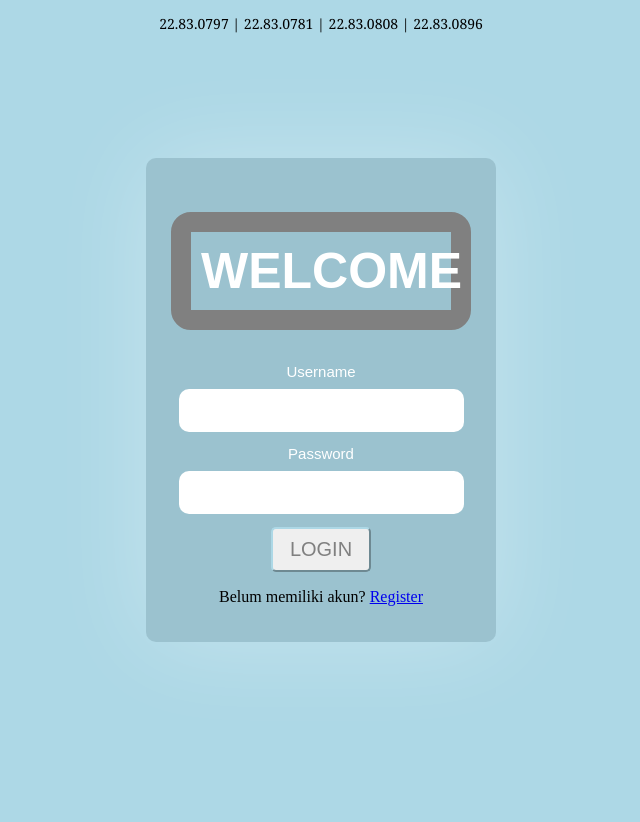
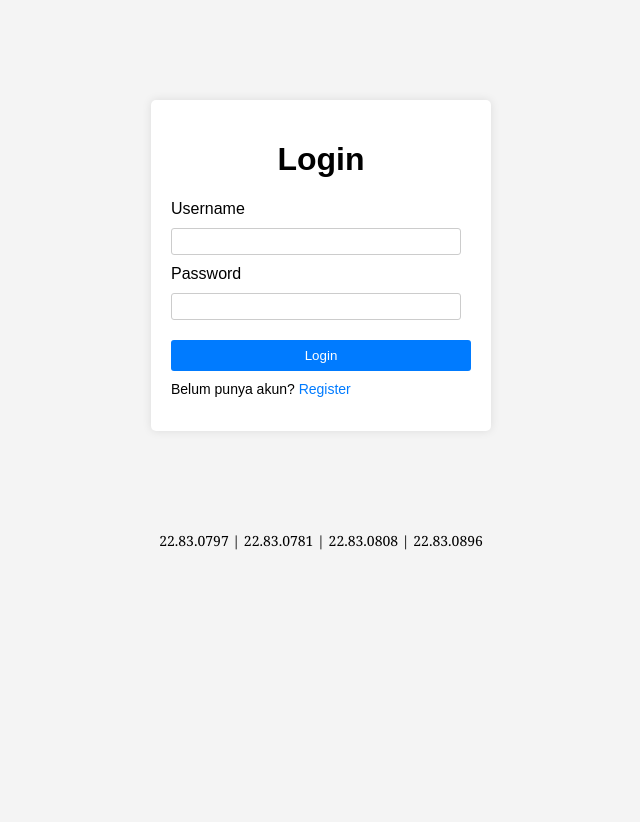
Before and after one commit to SuperbVisor/Web-form-login, a Flask app: page / in a window 1280 px wide. Shown: the whole page, without its empty margins (319-959 px from the left). After the commit the page ends 550 px from the top, so only its background shows below. Run offline with Flask 3, Linux system fonts and the light colour scheme.

Commit message:
modified:   templates/Login.html 	modified:   templates/home.html 	modified:   templates/register.html

```diff
--- a/templates/Login.html
+++ b/templates/Login.html
@@ -2,29 +2,71 @@
 <html>
 <head>
     <link rel="icon" href="imge/STAR.png">
-    <title>...LOGIN...</title>
-    <link rel="stylesheet" href="{{ url_for('static', filename='style-login.css') }}">
+    <title>Login</title>
+    <style>
+        body {
+            font-family: Arial, sans-serif;
+            background-color: #f4f4f4;
+        }
+        .container {
+            width: 300px;
+            margin: 100px auto;
+            padding: 20px;
+            border-radius: 5px;
+            background-color: #fff;
+            box-shadow: 0 0 10px rgba(0, 0, 0, 0.1);
+        }
+        h1 {
+            text-align: center;
+        }
+        label, input {
+            display: block;
+            margin-bottom: 10px;
+        }
+        input[type="text"], input[type="password"] {
+            width: calc(100% - 22px);
+            padding: 5px;
+            border-radius: 3px;
+            border: 1px solid #ccc;
+        }
+        button {
+            width: 100%;
+            padding: 8px;
+            margin-top: 10px;
+            border: none;
+            border-radius: 3px;
+            background-color: #007bff;
+            color: #fff;
+            cursor: pointer;
+        }
+        button:hover {
+            background-color: #0056b3;
+        }
+        p {
+            margin-top: 10px;
+            font-size: 14px;
+        }
+        p a {
+            color: #007bff;
+            text-decoration: none;
+        }
+        p a:hover {
+            text-decoration: underline;
+        }
+    </style>
 </head>
 <body>
-    <center>
-        <div class="conta">
-            <form method="POST" action="{{ url_for('login') }}">
-                <h1>WELCOME</h1>
-                <label>Username</label>
-                <br>
-                <input type="text" name="username">
-                <br>
-                <label>Password</label>
-                <br>
-                <input type="password" name="password">
-                <br>
-                <button type="submit">LOGIN</button>
-                <p>Belum memiliki akun? <a href="{{ url_for('register') }}">Register</a></p>
-            </form>
-        </div>
-    </center>
-    <center>
-    <p style="font-size: 14px; font-family: Cambria;">22.83.0797 | 22.83.0781 | 22.83.0808 | 22.83.0896</p>
-</center>
+    <div class="container">
+        <form method="POST" action="{{ url_for('login') }}">
+            <h1>Login</h1>
+            <label for="username">Username</label>
+            <input type="text" id="username" name="username" required>
+            <label for="password">Password</label>
+            <input type="password" id="password" name="password" required>
+            <button type="submit">Login</button>
+            <p>Belum punya akun? <a href="{{ url_for('register') }}">Register</a></p>
+        </form>
+    </div>
+    <p style="font-size: 14px; font-family: Cambria; text-align: center;">22.83.0797 | 22.83.0781 | 22.83.0808 | 22.83.0896</p>
 </body>
 </html>
--- a/templates/home.html
+++ b/templates/home.html
@@ -1,7 +1,7 @@
 <!DOCTYPE html>
 <html lang="en">
 <head>
-  <title>BERANDA</title>
+  <title>User Home</title>
   <meta charset="utf-8">
   <meta name="viewport" content="width=device-width, initial-scale=1">
   <link href="https://cdn.jsdelivr.net/npm/bootstrap@5.3.2/dist/css/bootstrap.min.css" rel="stylesheet">
```
Also changed, not shown: templates/register.html (+74 -9 lines).
